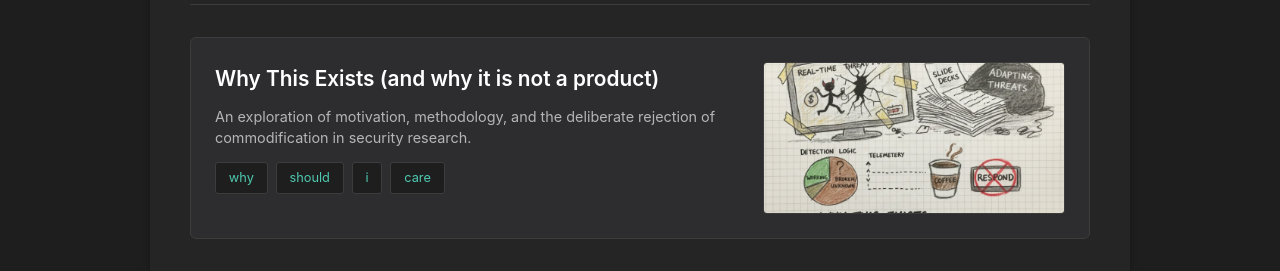
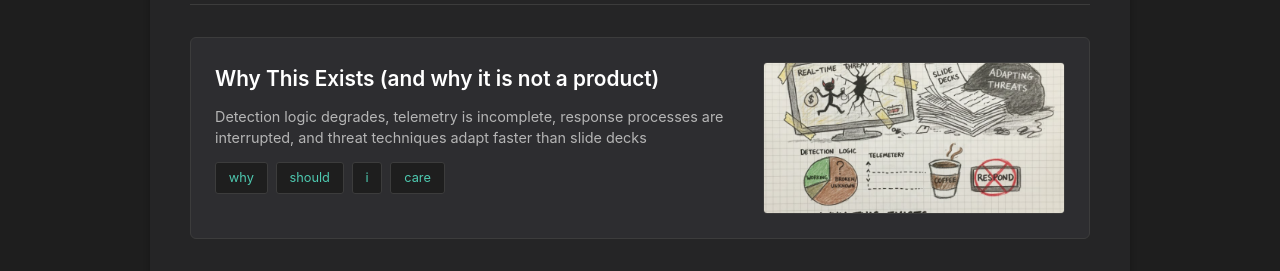
Before and after one commit to gottlabs/home, a Jekyll site: the page built from index.md, in a window 1280 px wide and 1319 px high. Shown: the part 402-673 px from the top of the window. Built offline with Jekyll 4.4.1, drawn with Linux system fonts in a browser that asks for light colours.

Commit message:
Update index.md

```diff
--- a/index.md
+++ b/index.md
@@ -12,7 +12,7 @@ This site exists to publish research. Any resemblance to marketing is coincident
 <div class="research-post">
   <div class="post-content">
     <h4><a href="{{ site.baseurl }}/2025/12/28/the_why">Why This Exists (and why it is not a product)</a></h4>
-    <p>An exploration of motivation, methodology, and the deliberate rejection of commodification in security research.</p>
+    <p>Detection logic degrades, telemetry is incomplete, response processes are interrupted, and threat techniques adapt faster than slide decks</p>
     <div class="post-tags">
       <span class="tag">why</span>
       <span class="tag">should</span>
```
